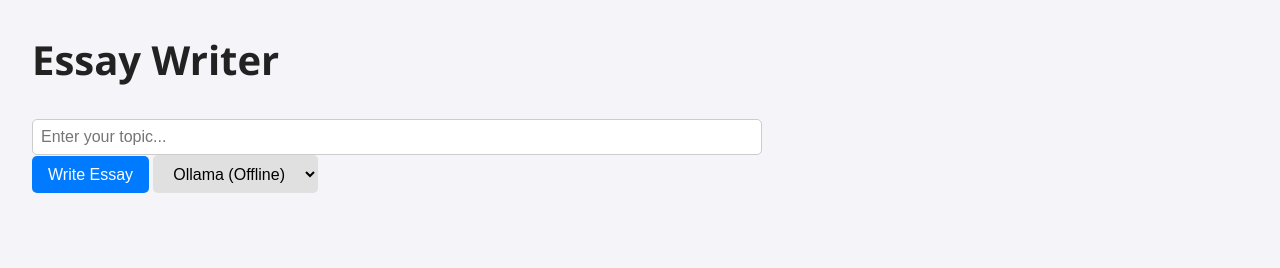
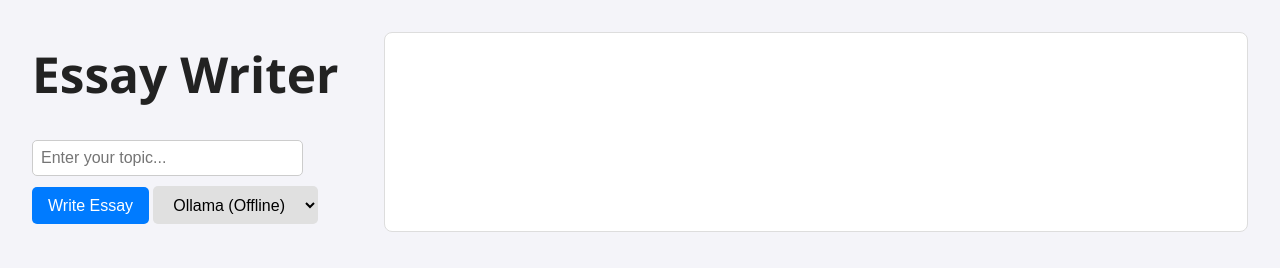
Before and after one commit to dtblocker2/essay-writer, a website: page index.html in a window 1280 px wide. Drawn offline with Linux system fonts and the light colour scheme.

Commit message:
I am on vacation so only did some minor layout changes and bug fixed with alert command

```diff
--- a/index.html
+++ b/index.html
@@ -8,22 +8,29 @@
     <!-- Optional CSS file -->
   </head>
   <body>
+    <div class="headers">
       <h1>Essay Writer</h1>
       <div class="text_box">
         <input
           type="text"
           id="topic"
           placeholder="Enter your topic..."
-        size="40" autocomplete="off"
+          size="40"
+          autocomplete="off"
         />
       </div>
       <button id="fetch_button">Write Essay</button>
 
-    <select name="model_selector" id="model_selector" title="Select Your Model">
+      <select
+        name="model_selector"
+        id="model_selector"
+        title="Select Your Model"
+      >
         <option value="ollama">Ollama (Offline)</option>
         <option value="gemini">Gemini (Online)</option>
       </select>
-
+    </div>
+    <br>
     <div id="response_text"></div>
 
     <script src="script.js"></script>
--- a/script.js
+++ b/script.js
@@ -13,7 +13,7 @@ async function fetchOllamaResponse(topic) {
       headers: { "Content-Type": "application/json" },
       body: JSON.stringify({
         model: "gemma3:4b",
-        prompt: topic,
+        prompt: `write essay on topic ${topic}`,
         stream: true,
         options: { temperature: 1 },
       }),
@@ -43,7 +43,6 @@ async function fetchOllamaResponse(topic) {
         }
       }
     }
-
   } catch (err) {
     console.error("Fetch error:", err);
     return "Error fetching response from model.";
@@ -61,7 +60,7 @@ async function fetchGeminiResponse(topic) {
     }),
   });
   const data = await response.json();
-  responseDiv.innerHTML = '';
+  responseDiv.innerHTML = "";
   return data.output;
 }
 
@@ -78,12 +77,13 @@ document.getElementById("fetch_button").addEventListener("click", async () => {
   if (model_selected === "ollama") {
     await fetchOllamaResponse(topic);
   }
-  if (model_selected === "gemini" && window.navigator.onLine) {
-    ai_response = await fetchGeminiResponse(topic);
-  } else {
-    alert('User Offline, Use Offline Model');
+  if (model_selected === "gemini") {
+    if (window.navigator.onLine) {
+      ai_response = await fetchGeminiResponse(topic);
+    } else {
+      alert("User Offline, Use Offline Model");
+    }
   }
-
 });
 
 document.addEventListener("keydown", (event) => {
--- a/styles.css
+++ b/styles.css
@@ -9,6 +9,9 @@ body {
   background-color: #f4f4f9;
   color: #333;
   padding: 2rem;
+  display: flex;
+  align-items: center;
+  justify-content: center;
 }
 
 .container {
@@ -19,7 +22,7 @@ body {
 
 h1 {
   margin-bottom: 2rem;
-  font-size: 2.5rem;
+  font-size: 3.1rem;
   color: #222;
 }
 
@@ -33,8 +36,9 @@ h1 {
 
 #topic {
   padding: 0.5rem;
+  margin-bottom: 10px;
   font-size: 1rem;
-  width: 60%;
+  width: 77%;
   border: 1px solid #ccc;
   border-radius: 5px;
 }
@@ -62,7 +66,8 @@ h1 {
   background-color: #0056b3;
 }
 
-.response-box {
+#response_text {
+  width: 1000px;
   padding: 1rem;
   background-color: #fff;
   border-radius: 8px;
```
Lines whose indentation alone changed are shown as unchanged.
